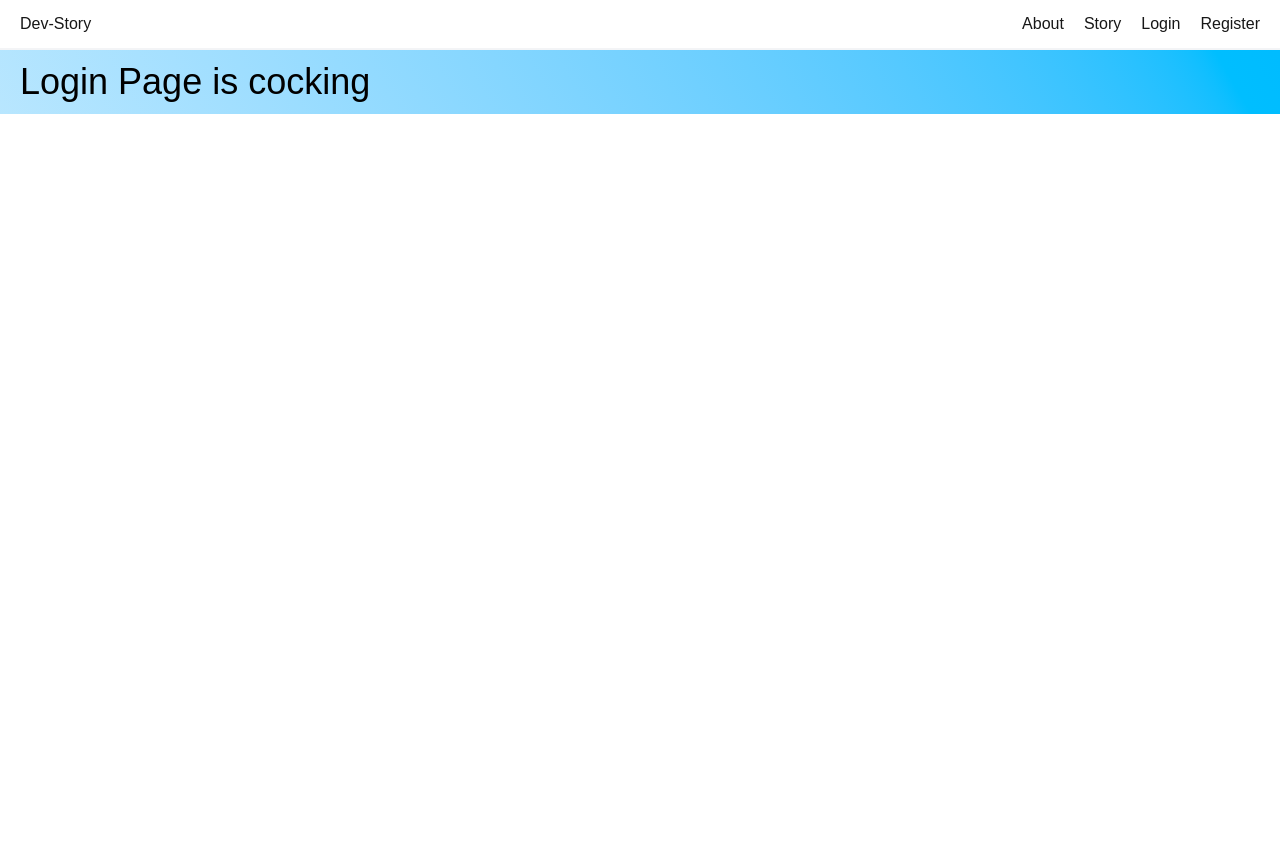
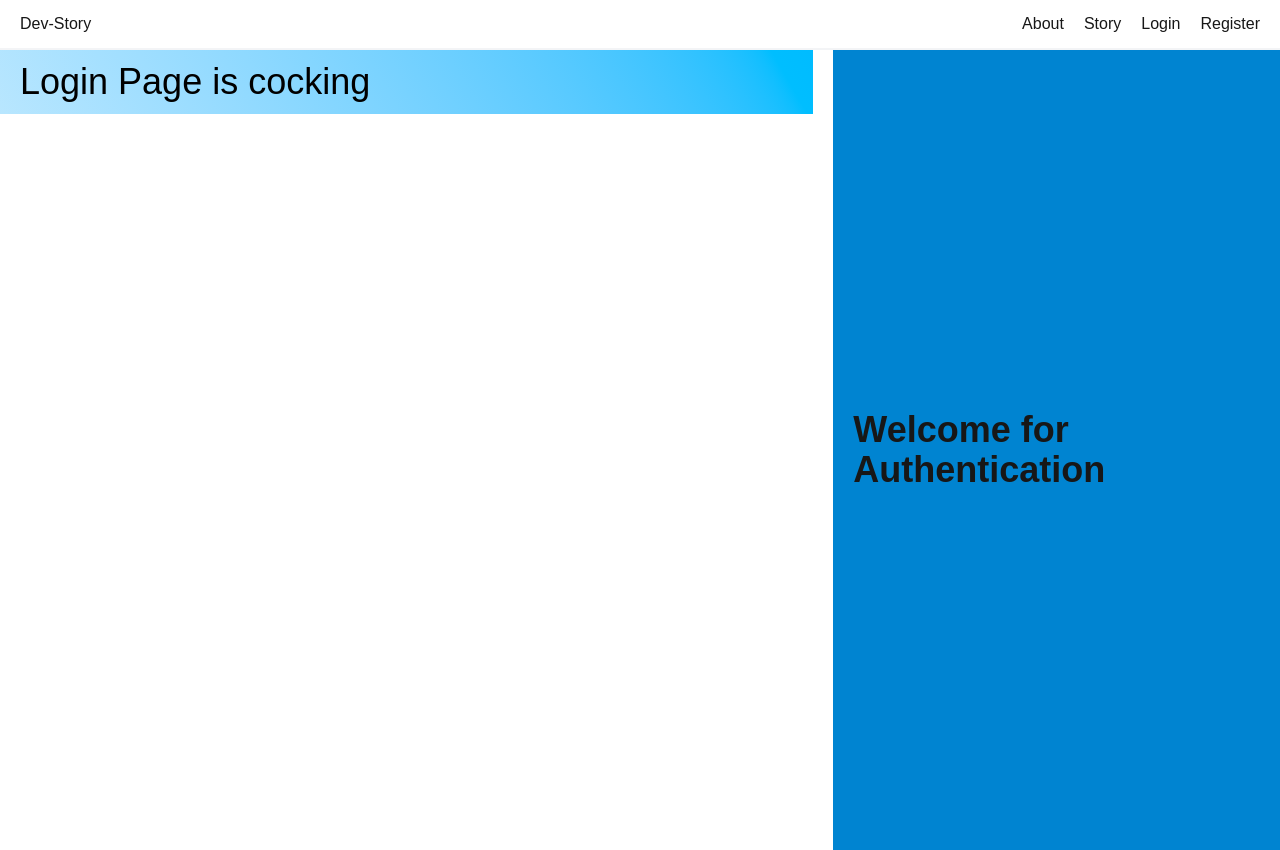
Before and after one commit to shams-labib/module-practice, a Next.js app: page /login in a window 1280 px wide. Before the commit the page ends 800 px from the top, so only its background shows below. Built offline with nearby package versions, Linux system fonts and the light colour scheme.

Commit message:
authentication successfully fucked

```diff
--- /dev/null
+++ b/src/app/(auth)/layout.jsx
@@ -0,0 +1,16 @@
+import React from "react";
+
+const AuthLayout = ({ children }) => {
+  return (
+    <div className="flex min-h-screen gap-5">
+      <div className="flex-2 ">{children}</div>
+      <div className="flex-1 bg-sky-600 flex justify-center items-center p-5">
+        <h1 className="text-4xl font-semibold">
+          Welcome for Authentication
+        </h1>{" "}
+      </div>
+    </div>
+  );
+};
+
+export default AuthLayout;
```
